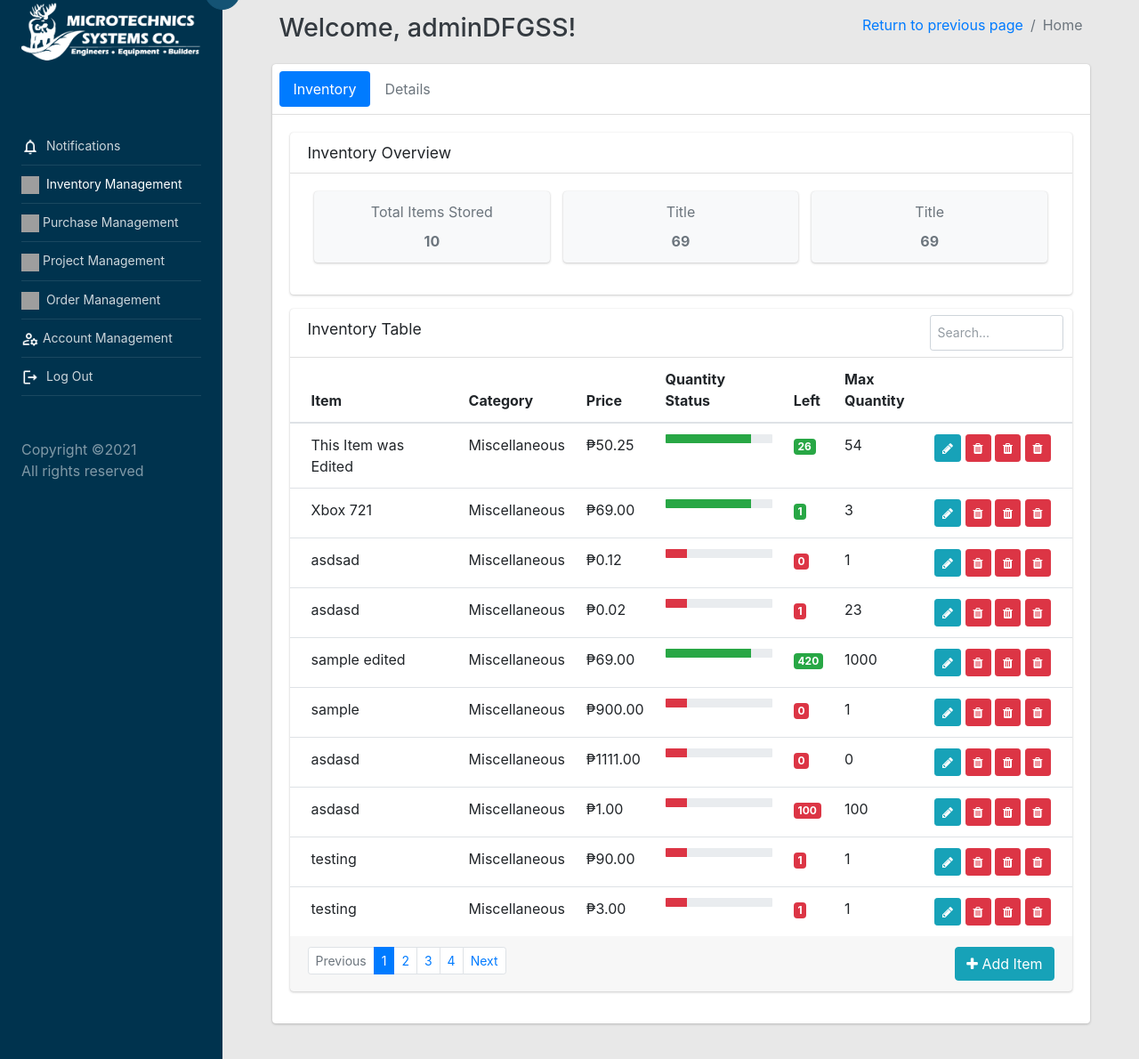
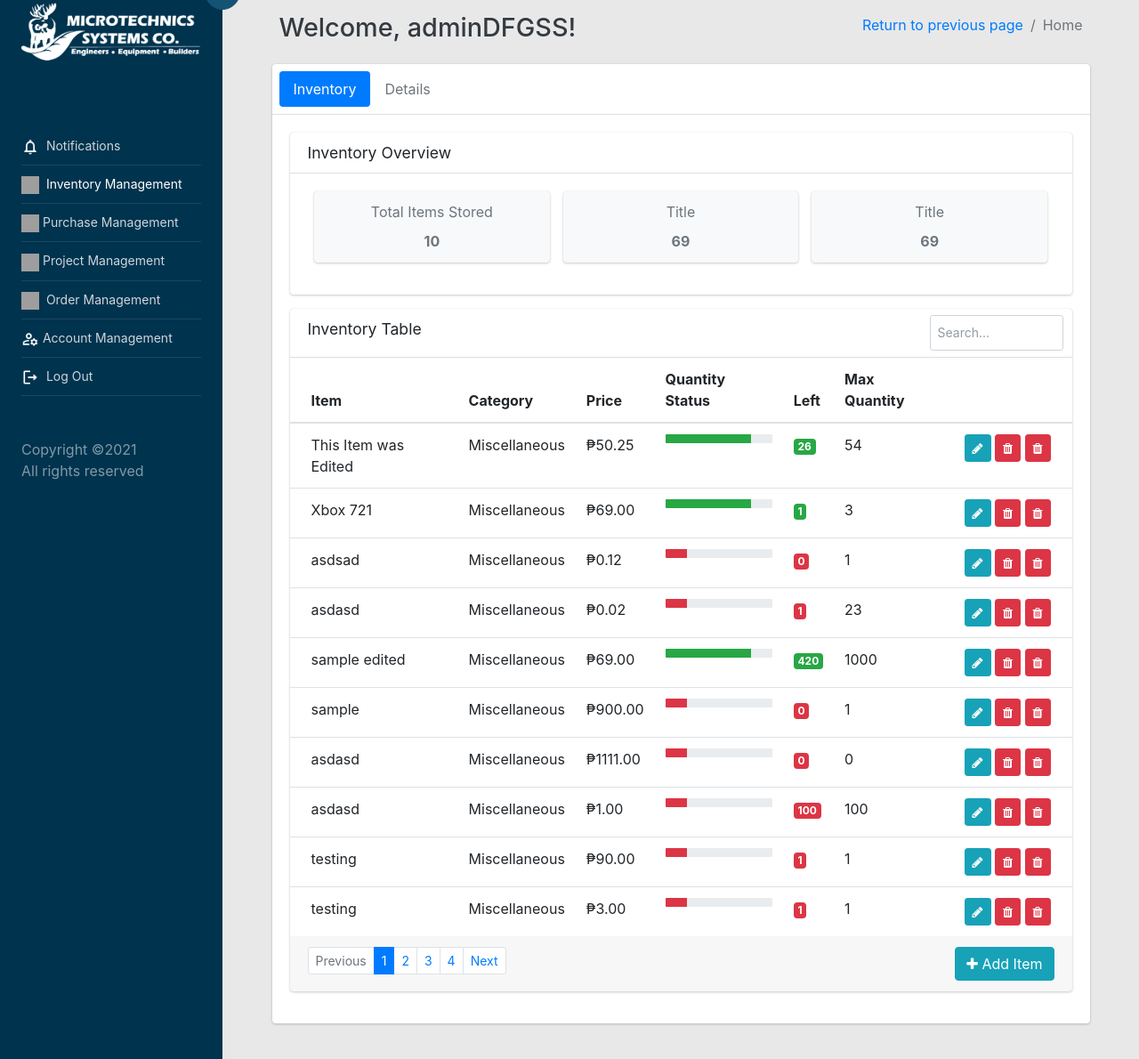
Before and after one commit to dandani-cs/microtechnics_ims, a Django app: page /inventory/view in a window 1280 px wide. Shown: the part 49-1239 px from the top of the page at 89% size. Run offline with Django 3.2, Linux system fonts and the light colour scheme; a user stored in the database is signed in; data comes from the database, SQL or seed files in the repository; some libraries are stand-ins or nearby versions; grey boxes are pictures that could not be loaded.

Commit message:
template fix

```diff
--- a/templates/inventory/item_view.html
+++ b/templates/inventory/item_view.html
@@ -142,12 +142,16 @@
                                                 </td>
                                                 <!-- inventory management tools -->
                                                 <td class="project-actions text-right">
+                                                    <!-- edit item -->
                                                     <a class="btn btn-info btn-sm" href="{% url 'edit_items' pk=item.pk %}">
                                                         <i class="fa fa-pencil">
                                                         </i>
                                                     </a>
-                                                    <a href="{% url 'delete_items' pk=item.pk %}" class="btn btn-danger btn-sm"><i class="fa fa-trash"></i></a>
-                                                    <button class="btn btn-danger btn-sm" ><i class="fa fa-trash"></i></button>
+                                                    <!-- delete item [redirect to webpage] -->
+                                                    <a href="{% url 'delete_items' pk=item.pk %}" class="btn btn-danger btn-sm">
+                                                        <i class="fa fa-trash"></i>
+                                                    </a>
+                                                    <!-- delete item [modal] -->
                                                     <a href="javascript:void(0)" class="btn btn-danger btn-sm" data-toggle="modal" data-target="#deleteModal" data-url="{% url 'delete_items' pk=item.pk %}" data-tooltip><i class="fa fa-trash"></i></a>
                                                 </td>
                                              </tr>
```
